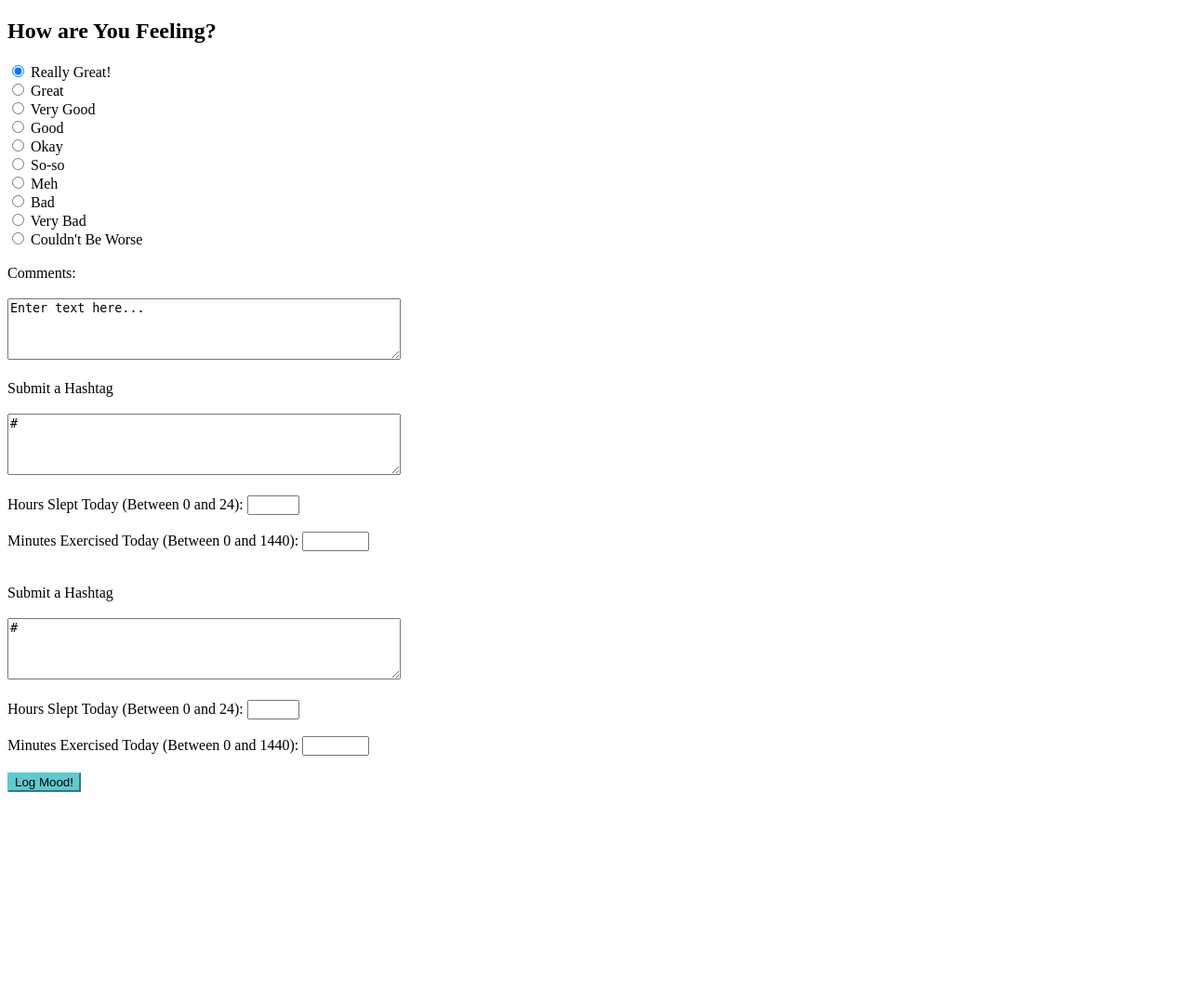
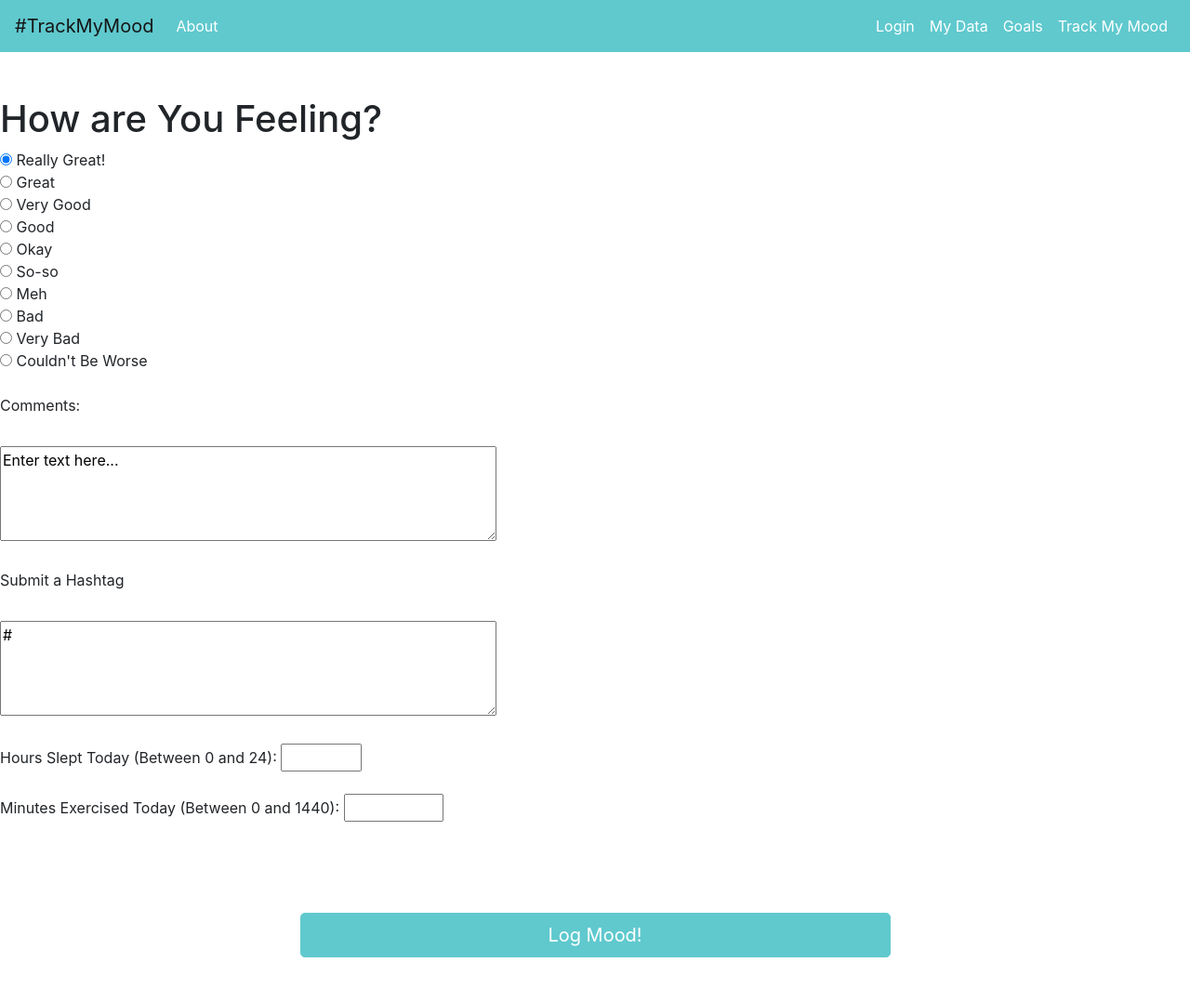
Before and after one commit to freyton-manning/HBFinalProject, a Flask app: page /track-mood in a window 1280 px wide. Shown: the whole page at 93% size. Before the commit the page ends 852 px from the top, so only its background shows below. Run offline with Flask 2, Linux system fonts and the light colour scheme; some libraries are stand-ins or nearby versions.

Commit message:
updated navbar, fixed some rebroken-routes, still stuck on chart.js cuttoff issue and lack of whitepace on form pages

```diff
--- a/server.py
+++ b/server.py
@@ -214,4 +214,4 @@ if __name__ == "__main__":
     #DebugToolbarExtension(app)
 
     #app.run(debug=True, port=5000, host='0.0.0.0')
-    app.run(debug=True, port=5000, host='127.0.0.1')
+    app.run(debug=True, port=5000, host='0.0.0.0')
--- a/templates/mood_picker.html
+++ b/templates/mood_picker.html
@@ -2,9 +2,60 @@
 
 {% block content %}
 
+<!DOCTYPE html>
+<html>
+<head>
+  <meta name="viewport" content="width=device-width, initial-scale=1">
+  <title>Homepage</title>
+
+  <!-- Load Bootstrap 4 -->
+  <link rel="stylesheet" href="https://maxcdn.bootstrapcdn.com/bootstrap/4.0.0/css/bootstrap.min.css" integrity="sha384-Gn5384xqQ1aoWXA+058RXPxPg6fy4IWvTNh0E263XmFcJlSAwiGgFAW/dAiS6JXm" crossorigin="anonymous">
+  <!-- Load Font Awesome -->
+  <link rel="stylesheet" href="https://use.fontawesome.com/releases/v5.0.10/css/all.css" integrity="sha384-+d0P83n9kaQMCwj8F4RJB66tzIwOKmrdb46+porD/OvrJ+37WqIM7UoBtwHO6Nlg" crossorigin="anonymous">
+
+  <!-- Load our stylesheet -->
+  <link rel="stylesheet" href="/static/bootstrap-styles.css">
+</head>
+
+<body>
+
+ <!-- Static navbar -->
+  <nav class="navbar navbar-expand-lg navbar-dark">
+
+    <a id="ubermelon-logo" class="navbar-brand" href="/">#TrackMyMood</a>
+    <button class="navbar-toggler" type="button" data-toggle="collapse" data-target="#navbarSupportedContent" aria-controls="navbarSupportedContent" aria-expanded="false" aria-label="Toggle navigation">
+      <span class="navbar-toggler-icon"></span>
+    </button>
+
+    <div class="collapse navbar-collapse" id="navbarSupportedContent">
+      <ul class="navbar-nav mr-auto">
+        <li class="nav-item">
+          <a class="nav-link" href="/about">About</a>
+        </li>
+      </ul>
+      <ul class="navbar-nav ml-auto">
+        <li class="nav-item">
+          <a class="nav-link" href="/login">Login</a>
+        </li>
+        <li class="nav-item">
+          <a class="nav-link" href="/user-chart">My Data</a>
+        </li>
+        <li class="nav-item">
+          <a class="nav-link" href="/goals">Goals</a>
+        </li>
+      <li class="nav-item">
+          <a class="nav-link" href="/track-mood">Track My Mood</a>
+        </li>
+      </ul>
+    </div>
+
+  </nav>
+
     <form class="form-signin" action="/track-mood" method="POST">
+<br>
+<br>
 
-        <h2> How are You Feeling?</h2>
+        <h1> How are You Feeling?</h1>
 
 
   <input type="radio" name="mood" value="10" checked> Really Great!<br>
@@ -41,26 +92,33 @@ Enter text here...</textarea><br>
 <br>
 
 
-        <br>
-<label>Submit a Hashtag</label><br><br>
- <textarea rows="4" cols="50" name="hashtag">
-#</textarea><br>
 
         <br>
 
-  Hours Slept Today (Between 0 and 24):
-  <input type="number" name="hrslept" min="0" max="24">
 <br>
 <br>
-  Minutes Exercised Today (Between 0 and 1440):
-  <input type="number" name="exmins" min="0" max="1440">
+<div class="container">
+        <div class="row">
+          <div class="col-xl-9 mx-auto">
+
+          </div>
+          <div class="col-md-10 col-lg-8 col-xl-7 mx-auto">
+            <form action="/track-mood">
+              <div class="form-row">
+                <div class="col-12 col-md-9 mb-2 mb-md-0">
+                 <!-- <input type="email" class="form-control form-control-lg" placeholder="Enter your email..."> -->
+                </div>
+<div class="col-12 col-md-0">
+                  <button type="submit" class="btn btn-block btn-lg btn-primary">Log Mood!</button>
+                </div>
+              </div>
+            </form>
+          </div>
+        </div>
+
 
 <br>
 <br>
-
-        <button class="btn btn-lg btn-primary btn-block" type="submit">Log Mood!
-        </button>
-
     </form>
 
 {% endblock %}
```
Also changed, not shown: templates/homepage.html (+4 -4 lines), templates/login.html (+50 -1 lines).
